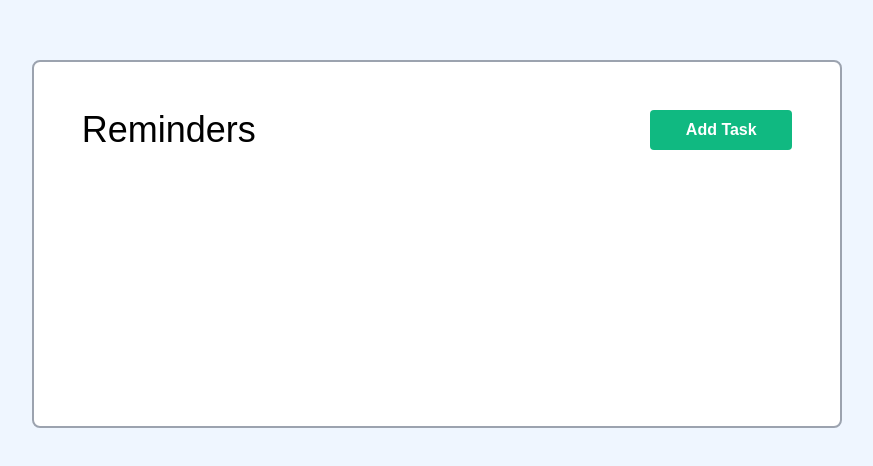
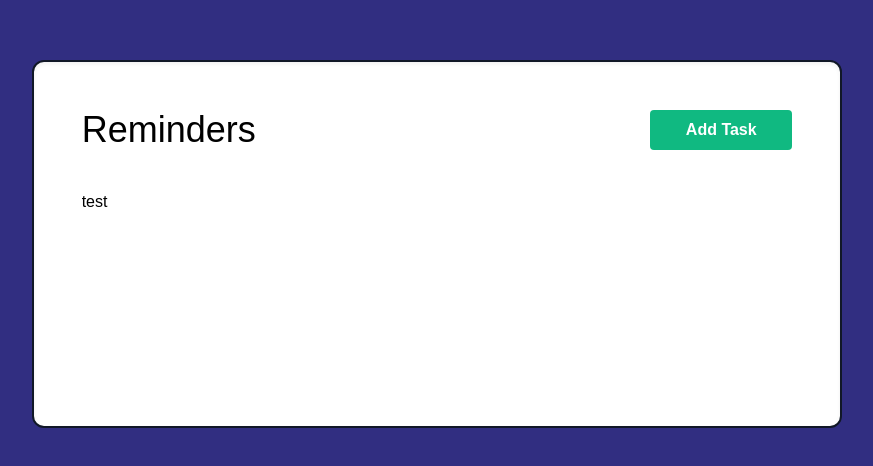
Before and after one commit to AbhinavRobinson/one-react-app, a React (Create React App) app: page / in a window 1280 px wide. Shown: the part 156-622 px from the top of the page, without its empty margins (203-1076 px from the left). Built offline with nearby package versions, Linux system fonts and the light colour scheme.

Commit message:
(feat): restructure app

```diff
--- a/src/App.tsx
+++ b/src/App.tsx
@@ -1,4 +1,5 @@
-import Reminder from "./components/Reminder";
+import Header from "./components/Header";
+import Tasks from "./components/Tasks";
 
 /** Reminder Component
  * @returns App
@@ -7,11 +8,11 @@ import Reminder from "./components/Reminder";
  */
 const App = () => {
   return (
-    <div className="flex items-center justify-center w-screen h-screen p-8 m-0 bg-blue-50">
-      {/** Reminder
-       * @component Reminder
-       */}
-      <Reminder />
+    <div className="flex items-center justify-center w-screen h-screen p-8 m-0 bg-indigo-900">
+      <div className="flex flex-col w-2/3 p-12 m-0 bg-white border-2 border-gray-900 shadow-inner h-1/2 rounded-xl">
+        <Header />
+        <Tasks />
+      </div>
     </div>
   );
 };
--- /dev/null
+++ b/src/components/Header.tsx
@@ -0,0 +1,19 @@
+import Button from "./Button";
+
+/** Task Header Component
+ * @returns Task Header
+ */
+const Header = ({ title = "Reminders" }) => {
+  const onClick = () => {
+    console.log("clicked");
+  };
+
+  return (
+    <header className="flex flex-row w-full h-20">
+      <h1 className="w-4/5 text-4xl font-medium align-middle">{title}</h1>
+      <Button color="bg-green-500" text="Add Task" onClick={onClick} />
+    </header>
+  );
+};
+
+export default Header;
--- a/src/components/Reminder.tsx
+++ /dev/null
@@ -1,19 +0,0 @@
-import Button from "./Button";
-
-/** Task Reminder Component
- * @returns Task Reminder
- */
-const Reminder = ({ title = "Reminders" }) => {
-  const onClick = () => {
-    console.log("clicked");
-  };
-
-  return (
-    <header className="flex flex-row w-2/3 p-12 bg-white border-2 border-gray-400 rounded-lg h-1/2">
-      <h1 className="w-4/5 h-10 text-4xl font-medium align-middle">{title}</h1>
-      <Button color="bg-green-500" text="Add Task" onClick={onClick} />
-    </header>
-  );
-};
-
-export default Reminder;
--- a/src/components/Tasks.tsx
+++ b/src/components/Tasks.tsx
@@ -1,11 +1,11 @@
 /** Tasks Component
  * @returns Tasks
  */
-const Tasks = (tasks = [{ text: "" }]) => {
+const Tasks = ({ tasks = [{ id: "0", text: "test" }] }) => {
   return (
     <>
       {tasks.map((task) => (
-        <h3>{task.text}</h3>
+        <h3 key={task.id}>{task.text}</h3>
       ))}
     </>
   );
```
Also changed, not shown: 1 other file (tests, documents, lock files or other folders).
